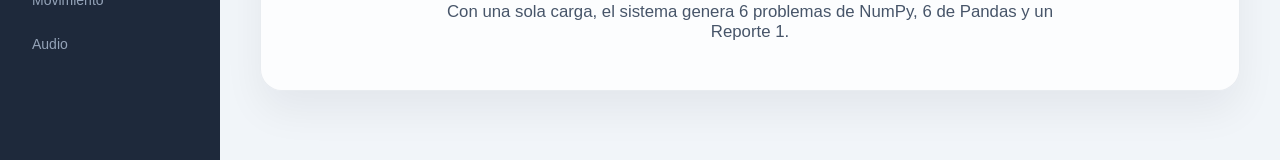
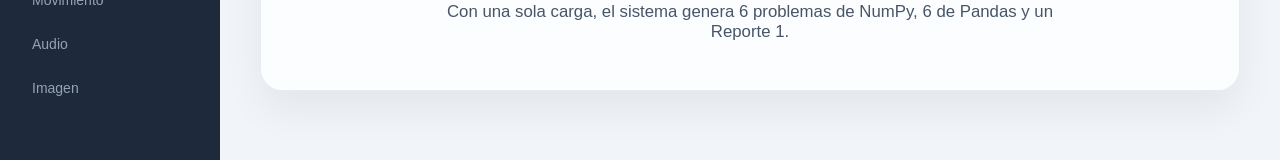
Before and after one commit to DzEm19/pandas-react_jeff, a React (Vite) app: page /admin in a window 1280 px wide. Shown: the part 370-530 px from the top of the page. Built offline with nearby package versions, Linux system fonts and the light colour scheme.

Commit message:
feat(dashboard): add Imagen link to admin sidebar

```diff
--- a/src/layouts/DashboardLayout.tsx
+++ b/src/layouts/DashboardLayout.tsx
@@ -16,6 +16,7 @@ function DashboardLayout() {
                 <NavLink to="/admin/reporte">Reporte</NavLink>
                 <NavLink to="/admin/movimiento">Movimiento</NavLink>
                 <NavLink to="/admin/audio">Audio</NavLink>
+                <NavLink to="/admin/imagen">Imagen</NavLink>
                 <NavLink to="/" className="dash-logout">Volver al Inicio</NavLink>
             </aside>
             {/* El contenido cambia sin desmontar la estructura del dashboard. */}
```
